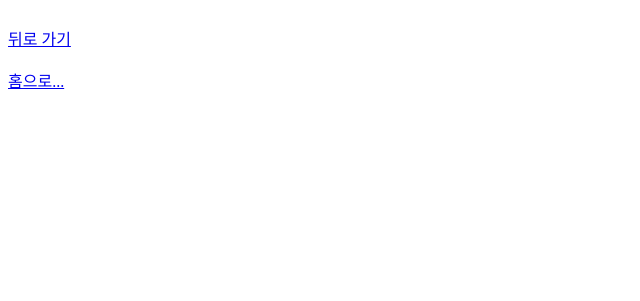
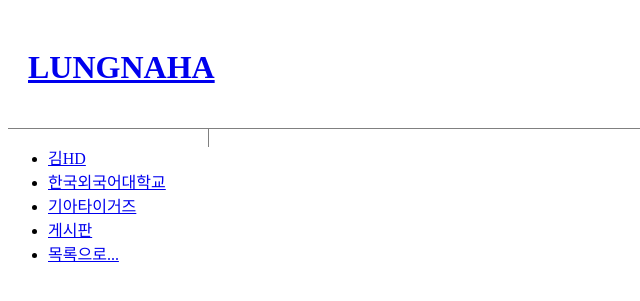
Before and after one commit to lungnahahd/Info_Lungnaha, a Django app: page /result.html in a window 1280 px wide. Shown: the top 301 px of the page, without its empty margins (0-640 px from the left). Run offline with Django 3.2, Linux system fonts and the light colour scheme; data that the repository does not hold is empty.

Commit message:
Fix_result.html(전체적인 html 수정)

```diff
--- a/Server/main/templates/one.html
+++ b/Server/main/templates/one.html
@@ -32,6 +32,7 @@
 			<li><a href="two.html">한국외국어대학교</a></li>
 			<li><a href="three.html">기아타이거즈</a></li>
 			<li><a href="writeinfo.html">게시판</a></li>
+			<li><a href="/result.html">목록으로...</a></li>
         </ul>
     </nav>
     <article>
--- a/Server/main/templates/result.html
+++ b/Server/main/templates/result.html
@@ -1,5 +1,44 @@
+
 <!DOCTYPE html>
-<br>
+<html>
+<head>
+     <meta charset="utf-8">
+     <style>
+       header{
+         border-bottom: 1px solid gray;
+         padding: 20px;
+       }
+       nav{
+         border-right: 1px solid gray;
+         width: 200px;
+         float: left;
+         border-style: hidden;
+       }
+       article{
+         float: left;
+         padding-left: 20px;
+         border-left: 1px solid gray;
+       }
+     </style>
+</head>
+<body>
+	<header>
+    <h1>
+      <a href="http://localhost:8000/">LUNGNAHA</a>
+    </h1>
+  </header>
+
+	<nav>
+        <ul>
+          <li><a href="one.html">김HD</a></li>
+          <li><a href="two.html">한국외국어대학교</a></li>
+          <li><a href="three.html">기아타이거즈</a></li>
+          <li><a href="writeinfo.html">게시판</a></li>
+          <li><a href="/result.html">목록으로...</a></li>
+        </ul>
+    </nav>
+    <article>
+     <br>
 {% for result in resultlist %}
      <main role="main" class="container">
           <h1> 제목 : {{ result.title}}</h1>
@@ -10,13 +49,6 @@
           <br>
      </main>
 {% endfor %}
-<head>
-     <meta charset="utf-8">
-</head>
-<body>
-     <a href="writeinfo.html">뒤로 가기</a>
-     <br>
-     <br>
-     <a href="http://localhost:8000/">홈으로...</a>
+    </article>
 </body>
 </html>
--- a/Server/main/templates/three.html
+++ b/Server/main/templates/three.html
@@ -32,6 +32,7 @@
           <li><a href="two.html">한국외국어대학교</a></li>
           <li><a href="three.html">기아타이거즈</a></li>
           <li><a href="writeinfo.html">게시판</a></li>
+          <li><a href="/result.html">목록으로...</a></li>
         </ul>
     </nav>
     <article>
--- a/Server/main/templates/two.html
+++ b/Server/main/templates/two.html
@@ -32,6 +32,7 @@
           <li><a href="two.html">한국외국어대학교</a></li>
           <li><a href="three.html">기아타이거즈</a></li>
           <li><a href="writeinfo.html">게시판</a></li>
+          <li><a href="/result.html">목록으로...</a></li>
         </ul>
     </nav>
     <article>
--- a/Server/main/templates/writeinfo.html
+++ b/Server/main/templates/writeinfo.html
@@ -33,6 +33,7 @@
           <li><a href="two.html">한국외국어대학교</a></li>
           <li><a href="three.html">기아타이거즈</a></li>
           <li><a href="writeinfo.html">게시판</a></li>
+          <li><a href="/result.html">목록으로...</a></li>
         </ul>
     </nav>
     <article>
```
